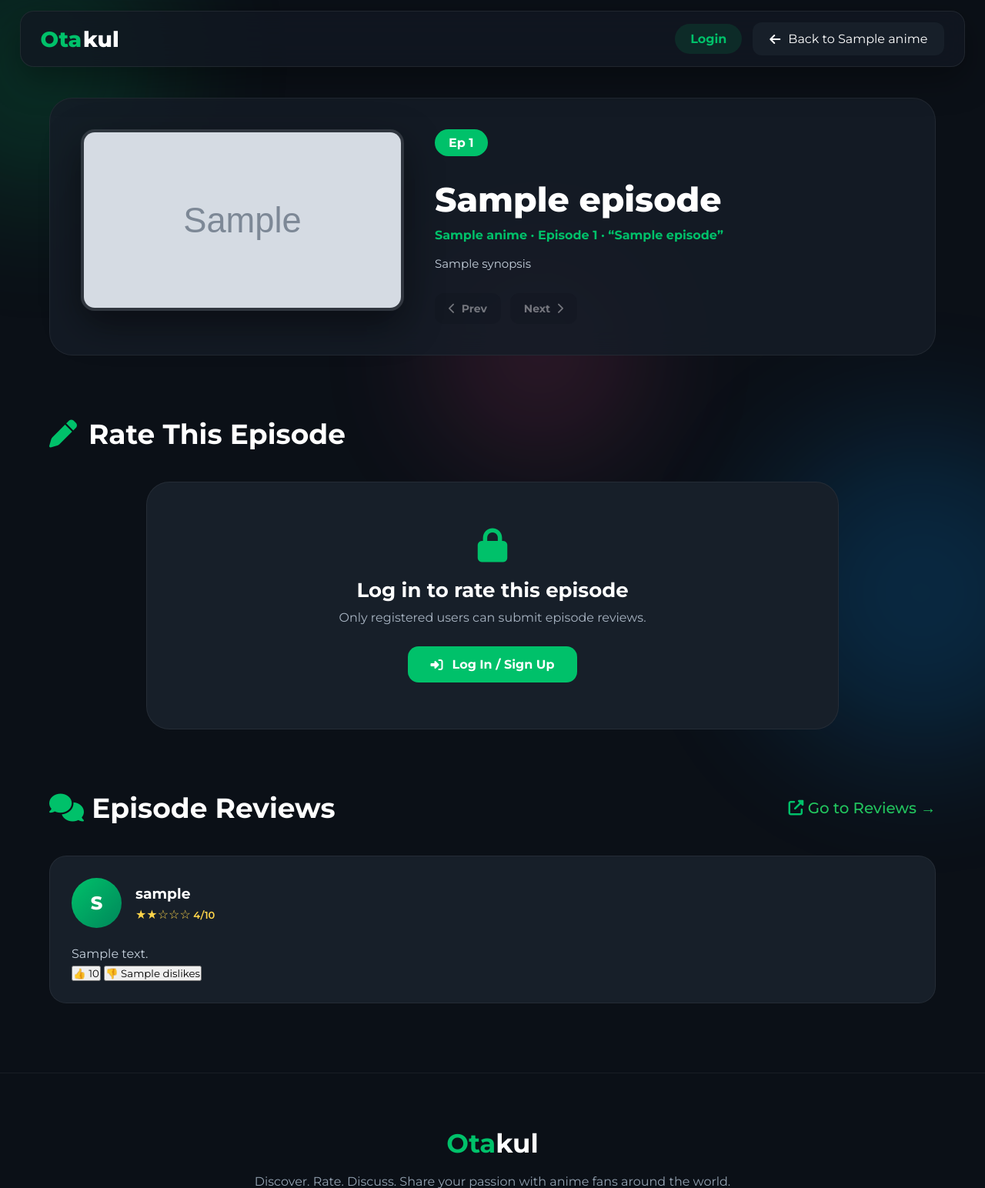
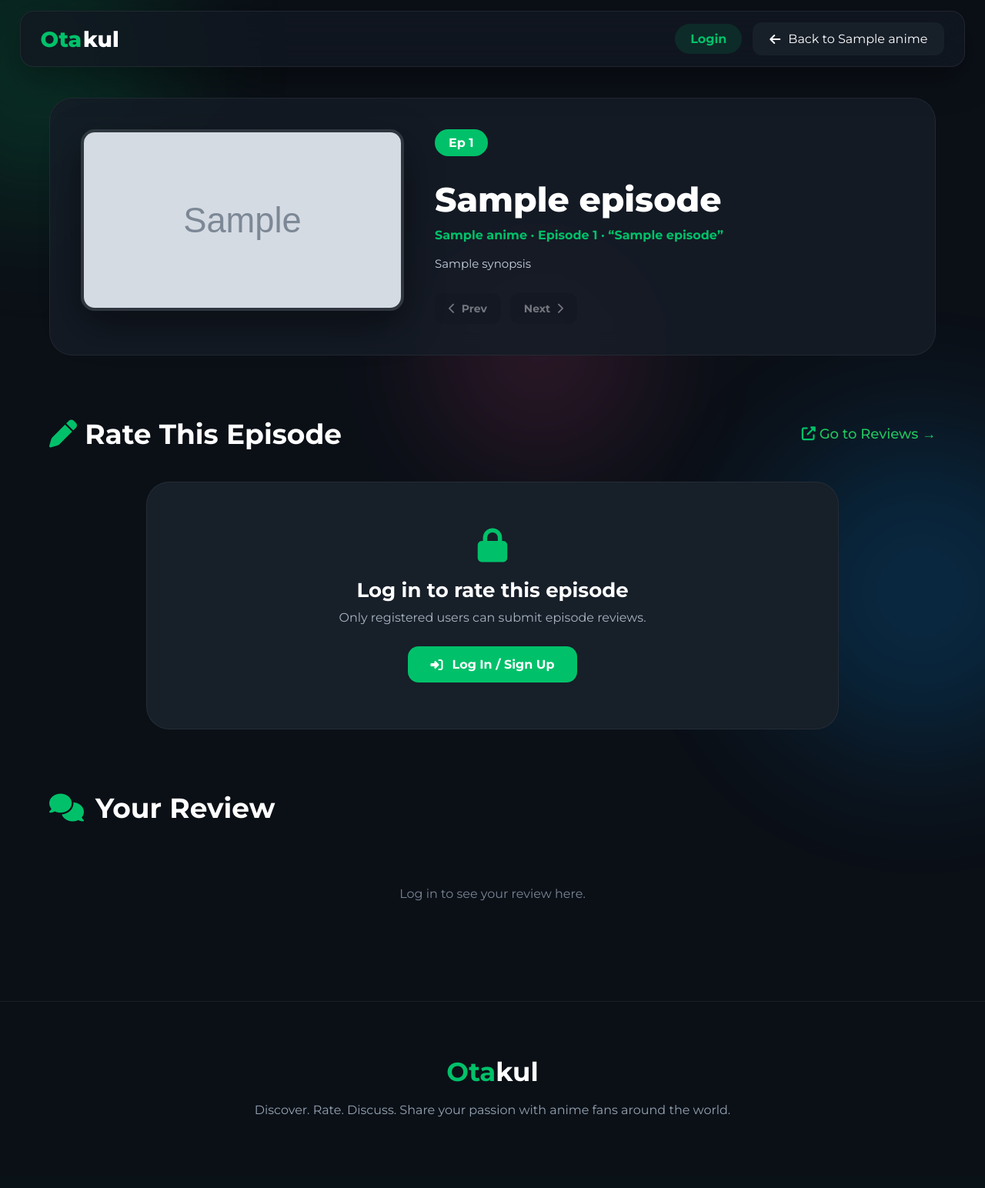
Before and after one commit to harshwardhan-shrivastava/Anime-chat, a Flask app: template templates/episode_rate.html in a window 1280 px wide. Shown: the top 1544 px of the page at 77% size. After the commit the page ends 1452 px from the top, so only its background shows below. Run offline with Flask 3, Linux system fonts and the light colour scheme; the template is opened without the code that fills it: most values are stand-ins (such as "Sample title", 1, 10 or a date in 2020); grey boxes marked "Sample" are stand-in pictures.

Commit message:
Improve threads UX and prevent duplicate guilds
- Make the Threads profile pill clickable to open an XP + rank popup
- Guard guild creation so a user can't create two guilds with the same name
- Show only "Your Review" on the episode page, remove like/dislike votes there

🤖 Generated with Codebuff
Co-Authored-By: Codebuff <noreply@codebuff.com>

```diff
--- a/templates/episode_rate.html
+++ b/templates/episode_rate.html
@@ -215,11 +215,11 @@
 
     <section class="content-section">
 
-        <h2 class="section-title">
+        <h2 class="section-title" style="display:flex;align-items:center;justify-content:space-between;">
 
-            <i class="fas fa-pen"></i>
+            <span><i class="fas fa-pen"></i> Rate This Episode</span>
 
-            Rate This Episode
+            <a href="/reviews" style="font-size:0.5em;color:#22c55e;text-decoration:none;font-weight:500;white-space:nowrap;"><i class="fas fa-external-link-alt"></i> {{ t('Go to Reviews') }} →</a>
 
         </h2>
 
@@ -306,80 +306,74 @@
 
     </section>
 
-    <!-- Reviews -->
+    <!-- Your Review -->
 
     <section class="content-section">
 
-        <h2 class="section-title" style="display:flex;align-items:center;justify-content:space-between;">
+        <h2 class="section-title">
 
-            <span><i class="fas fa-comments"></i> Episode Reviews</span>
+            <i class="fas fa-comments"></i>
 
-            <a href="/reviews" style="font-size:0.55em;color:#22c55e;text-decoration:none;font-weight:500;white-space:nowrap;"><i class="fas fa-external-link-alt"></i> {{ t('Go to Reviews') }} →</a>
+            Your Review
 
         </h2>
 
         <div class="reviews">
 
-            {% if stats.reviews %}
+            {% set my_ep_review = none %}
+            {% if current_user and stats.reviews %}
+            {% for review in stats.reviews %}
+                {% if review.user_id == current_user.id %}
+                    {% set my_ep_review = review %}
+                {% endif %}
+            {% endfor %}
+            {% endif %}
 
-            {% for review in stats.reviews %}
+            {% if my_ep_review %}
 
-            <div class="review-card"{% if current_user and review.user_id == current_user.id %} style="border-color:#22c55e;"{% endif %}>
+            <div class="review-card" style="border-color:#22c55e;">
 
                 <div class="review-header">
 
                     <div class="review-avatar-initial"
-                         style="background:{{ review.avatar_color or '#00c16a' }}">
-                        {{ review.username[:1] | upper }}
+                         style="background:{{ my_ep_review.avatar_color or '#00c16a' }}">
+                        {{ my_ep_review.username[:1] | upper }}
                     </div>
 
                     <div>
 
-                        <h3>{{ review.username }}</h3>
+                        <h3>{{ my_ep_review.username }}</h3>
 
-                        <span>{% for i in range(1,6) %}{% if i <= (review.rating // 2) %}★{% else %}☆{% endif %}{% endfor %}<span class="review-score"> {{ review.rating }}/10</span></span>
+                        <span>{% for i in range(1,6) %}{% if i <= (my_ep_review.rating // 2) %}★{% else %}☆{% endif %}{% endfor %}<span class="review-score"> {{ my_ep_review.rating }}/10</span></span>
 
                     </div>
 
-                    {% if current_user and review.user_id == current_user.id %}
                     <div style="margin-left:auto;position:relative;">
                         <button type="button" class="review-menu-btn" onclick="this.nextElementSibling.style.display=this.nextElementSibling.style.display==='none'?'block':'none'" style="background:none;border:none;color:#9ca3af;cursor:pointer;font-size:1.6rem;padding:4px 12px;border-radius:8px;line-height:1;">⋮</button>
                         <div style="display:none;position:absolute;right:0;top:100%;background:#1f2937;border:1px solid #374151;border-radius:8px;min-width:130px;z-index:20;overflow:hidden;box-shadow:0 4px 12px rgba(0,0,0,.4);">
                             <button type="button" onclick="if(confirm('Delete your review? You can write a new one after, but you will lose all XP from its likes/dislikes.')){fetch('/delete-episode-review',{method:'POST',headers:{'Content-Type':'application/json'},body:JSON.stringify({anime_slug:'{{ anime.slug }}',season_name:'{{ season_idx }}',episode_number:{{ episode_number }}})}).then(function(r){return r.json()}).then(function(d){if(d.success)window.location.reload();else alert(d.error||'Could not delete.')})}" style="display:block;width:100%;text-align:left;background:none;border:none;color:#f87171;padding:10px 14px;cursor:pointer;font-size:0.9rem;">🗑 Delete</button>
                         </div>
                     </div>
-                    {% endif %}
 
                 </div>
 
                 <p>
 
-                    {{ review.comment if review.comment else '(No written review, just a rating.)' }}
+                    {{ my_ep_review.comment if my_ep_review.comment else '(No written review, just a rating.)' }}
 
                 </p>
 
-                {% if not current_user or review.user_id != current_user.id %}
-                <div class="vote-btn-wrap" data-review-id="{{ review.id }}" data-review-type="episode">
-                    <button type="button" class="vote-btn gvote" data-kind="like">
-                        <span class="vote-emoji">👍</span>
-                        <span class="vote-count">{{ review.likes or 0 }}</span>
-                    </button>
-                    <button type="button" class="vote-btn gvote" data-kind="dislike">
-                        <span class="vote-emoji">👎</span>
-                        <span class="vote-count">{{ review.dislikes or 0 }}</span>
-                    </button>
-                </div>
-                {% else %}
                 <div class="own-review-note"><i class="fas fa-user-check"></i> Your review</div>
-                {% endif %}
 
             </div>
 
-            {% endfor %}
+            {% elif current_user %}
+
+            <p class="no-reviews">You haven't reviewed this episode yet. Rate it above!</p>
 
             {% else %}
 
-            <p class="no-reviews">No reviews yet — be the first to rate {{ episode_title }}!</p>
+            <p class="no-reviews">Log in to see your review here.</p>
 
             {% endif %}
 
--- a/threads.py
+++ b/threads.py
@@ -223,11 +223,21 @@ def index():
                     preloaded["parties"] = _enrich_parties(threads_db.get_channel_parties(cid, user["id"]))
             preloaded["settings"] = threads_db.get_settings(user["id"])
 
+    user_xp = site_db.get_user_xp(user["id"])
+    user_rank = site_db.get_user_rank(user["id"])
+    try:
+        _xp_rank, xp_pct = site_db.xp_progress(user_xp)
+    except Exception:
+        xp_pct = 0
+
     return render_template(
         "threads.html",
         conversations=conversations,
         unread_notifications=threads_db.unread_notification_count(user["id"]),
         preloaded=preloaded,
+        user_xp=user_xp,
+        user_rank=user_rank or "D",
+        xp_pct=xp_pct,
     )
 
 
@@ -819,6 +829,17 @@ def communities_create():
     name = (data.get("name") or "").strip()
     if not name or len(name) > 60:
         return jsonify({"success": False, "error": "bad_name"}), 400
+    # Dedupe: don't create a second guild with the exact same name that the
+    # same user already owns (e.g. double-clicking "Create guild"). Returns
+    # the existing guild so the UI still behaves correctly.
+    existing = next(
+        (c for c in threads_db.get_user_communities(user["id"])
+         if c.get("owner_id") == user["id"]
+         and (c.get("name") or "").strip().casefold() == name.casefold()),
+        None,
+    )
+    if existing:
+        return jsonify({"success": True, "community": existing, "already_exists": True})
     cid = threads_db.create_community(
         name,
         (data.get("description") or "").strip()[:500],
```
Also changed, not shown: static/css/rank_badges.css (+23 -0 lines), templates/threads.html (+62 -2 lines).
